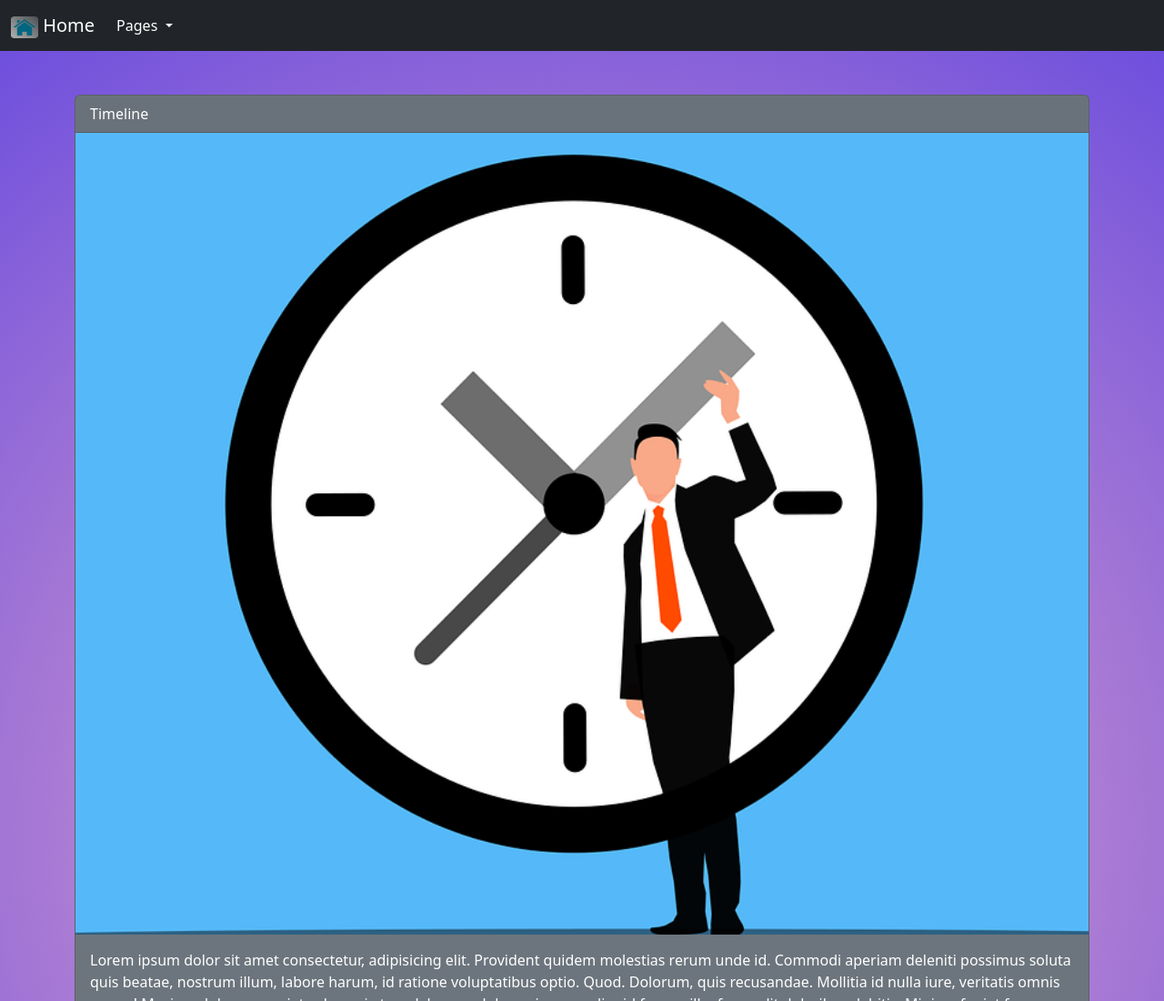
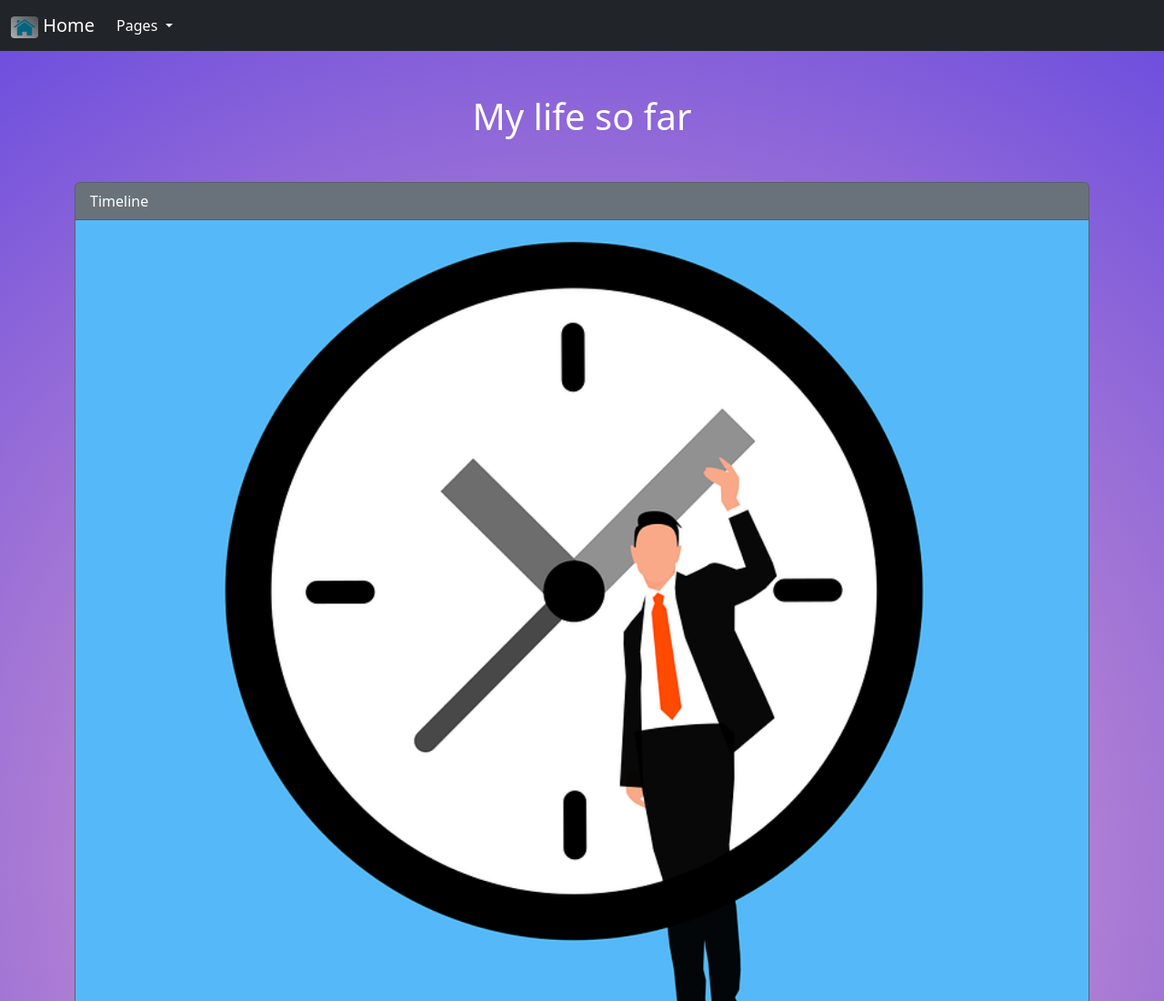
Before and after one commit to ChefCurryyyy/ChefCurryyyy.github.io, a plain HTML site: page timeline.html in a window 1280 px wide. Shown: the top 1100 px of the page at 91% size. Drawn offline with nearby package versions, Linux system fonts and the light colour scheme.

Commit message:
add titles to 2 pages

```diff
--- a/timeline.html
+++ b/timeline.html
@@ -37,6 +37,9 @@
           </nav>
     </header>
     <main>
+      <div>
+        <h1 class="text-center mt-5 mb-5 text-white">My life so far</h1>
+      </div>
       <div class="left-card container mt-5">
         <div class="card text-bg-secondary">
           <div class="card-header">Timeline</div>
```
Also changed, not shown: projects.html (+1 -1 lines).
